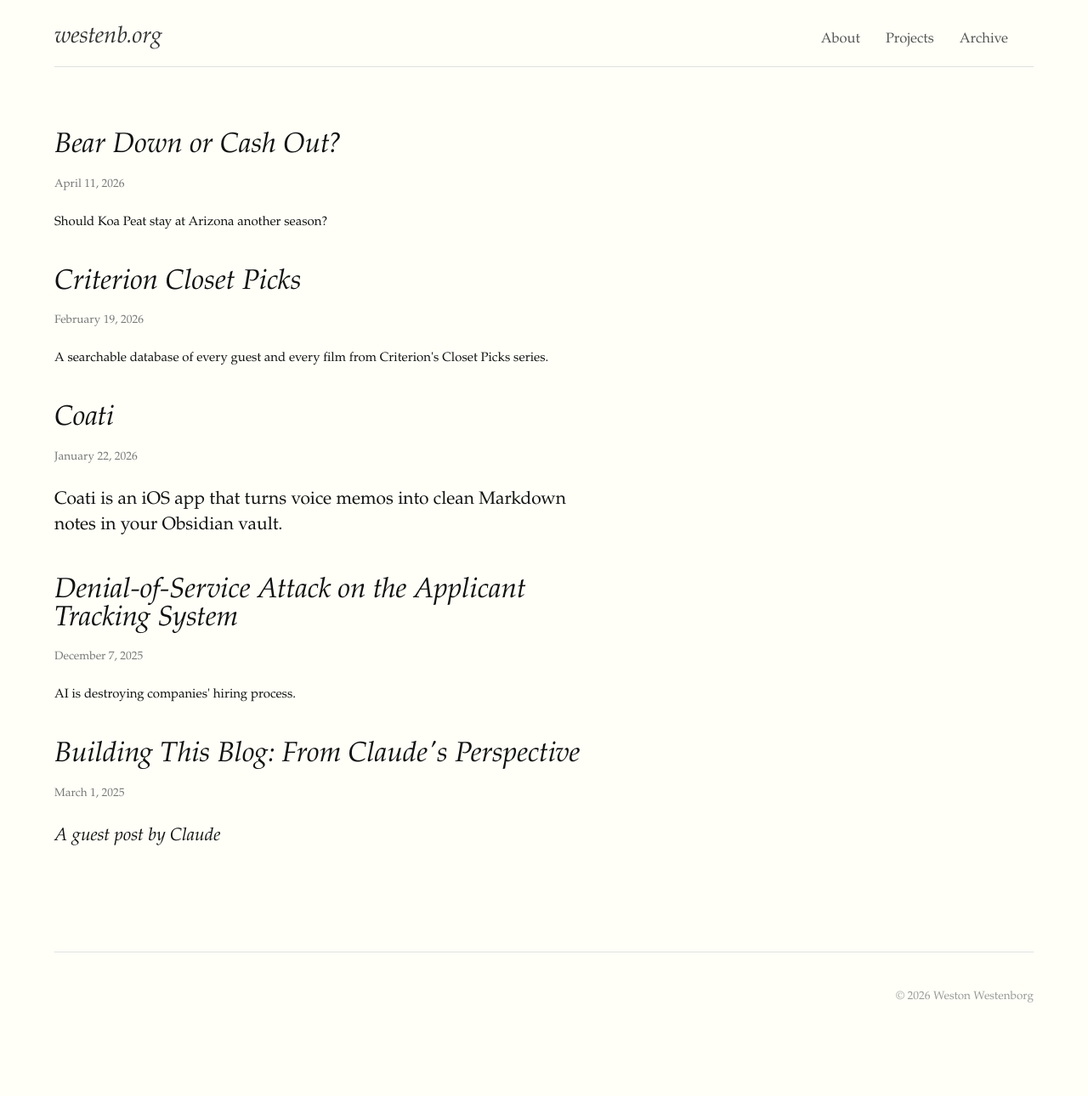
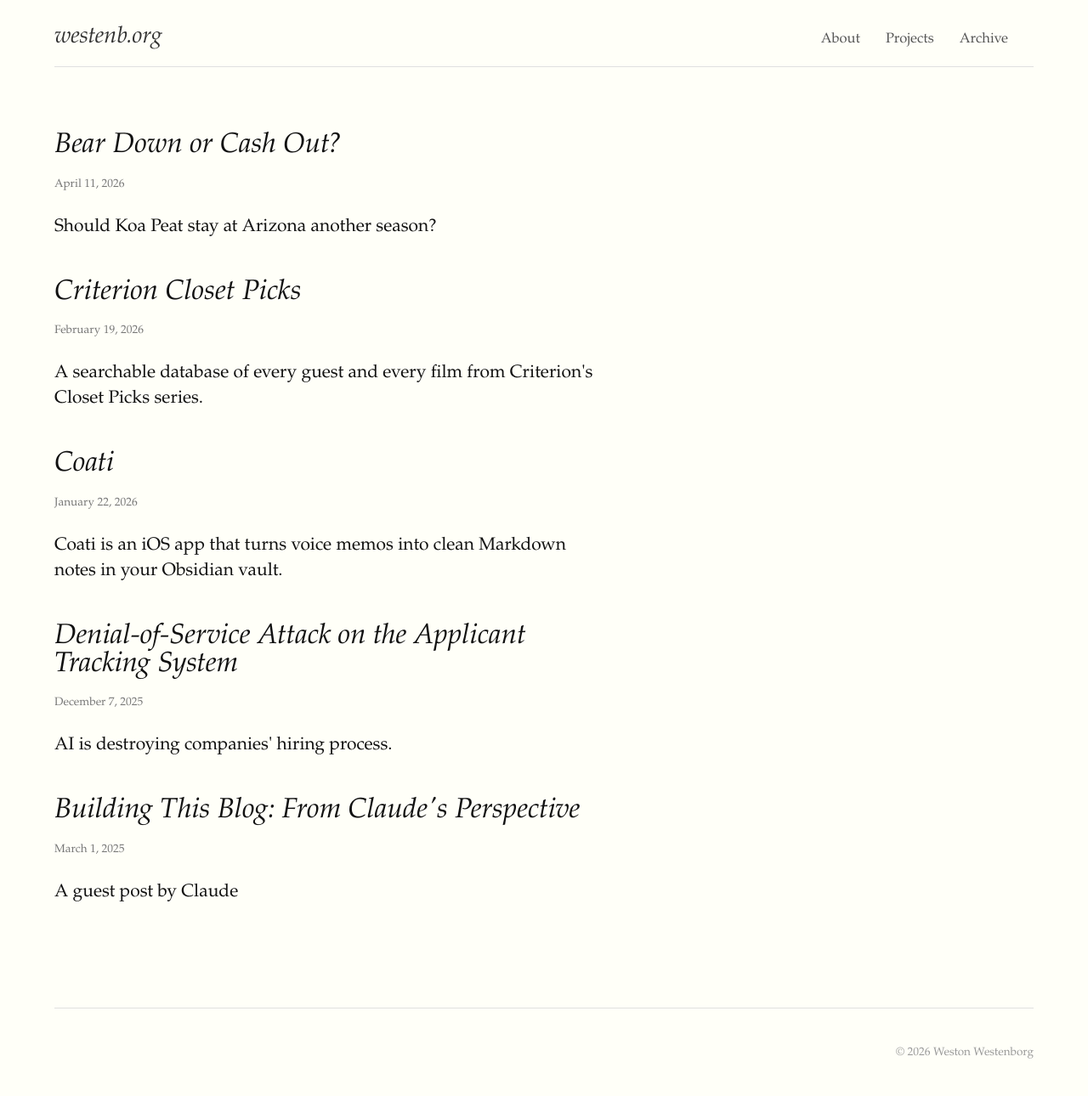
Before and after one commit to westonwestenborg/westenb.org, a Jekyll site: the page built from index.html, in a window 1280 px wide. Shown: the whole page at 85% size. Built offline with Jekyll 4.4.1, drawn with Linux system fonts in a browser that asks for light colours; the list of posts is cut into pages by our own code; before the commit the page ends 1224 px from its top, so only the background shows below that.

Commit message:
Normalize excerpt rendering on index page

```diff
--- a/index.html
+++ b/index.html
@@ -11,7 +11,7 @@ title: Home
         <time datetime="{{ post.date | date_to_xmlschema }}">{{ post.date | date: "%B %-d, %Y" }}</time>
       </p>
       <div class="post-excerpt">
-        {{ post.excerpt }}
+        <p>{{ post.excerpt | strip_html }}</p>
       </div>
     </article>
   {% endfor %}
```
